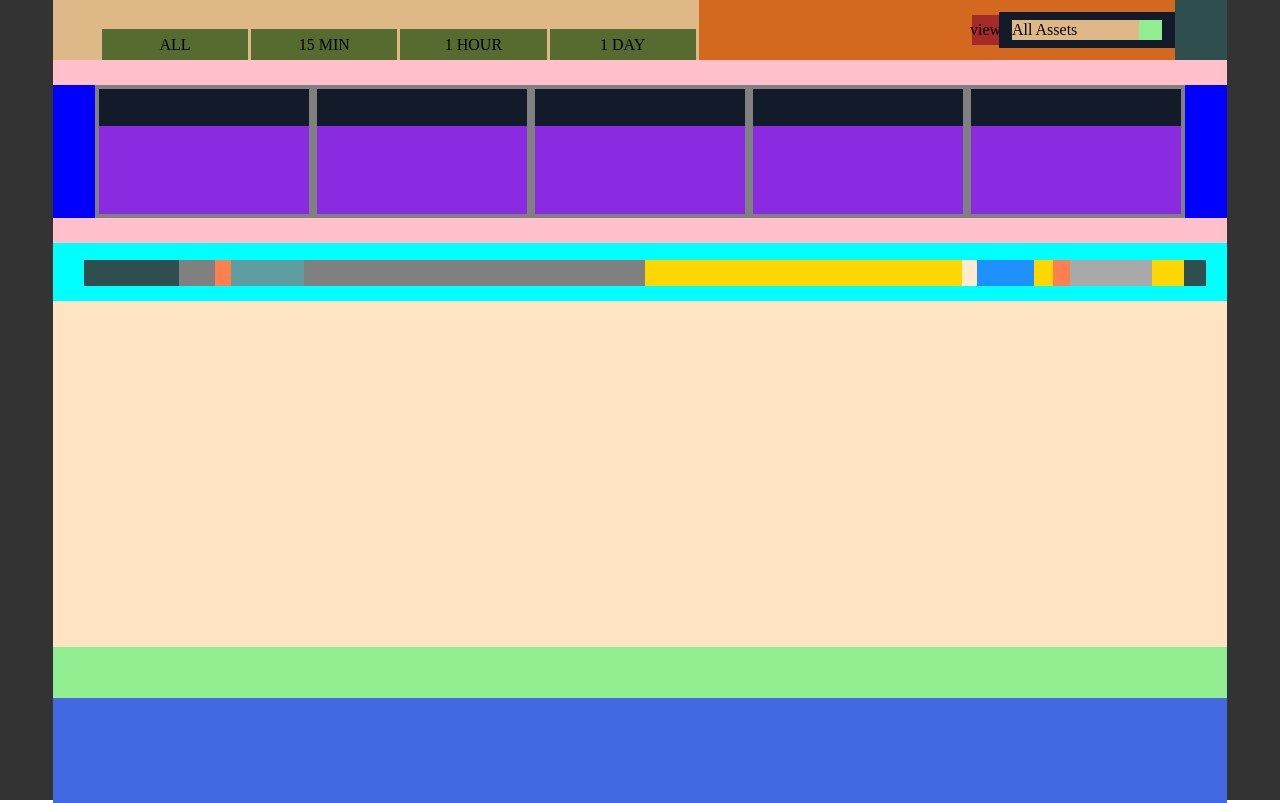
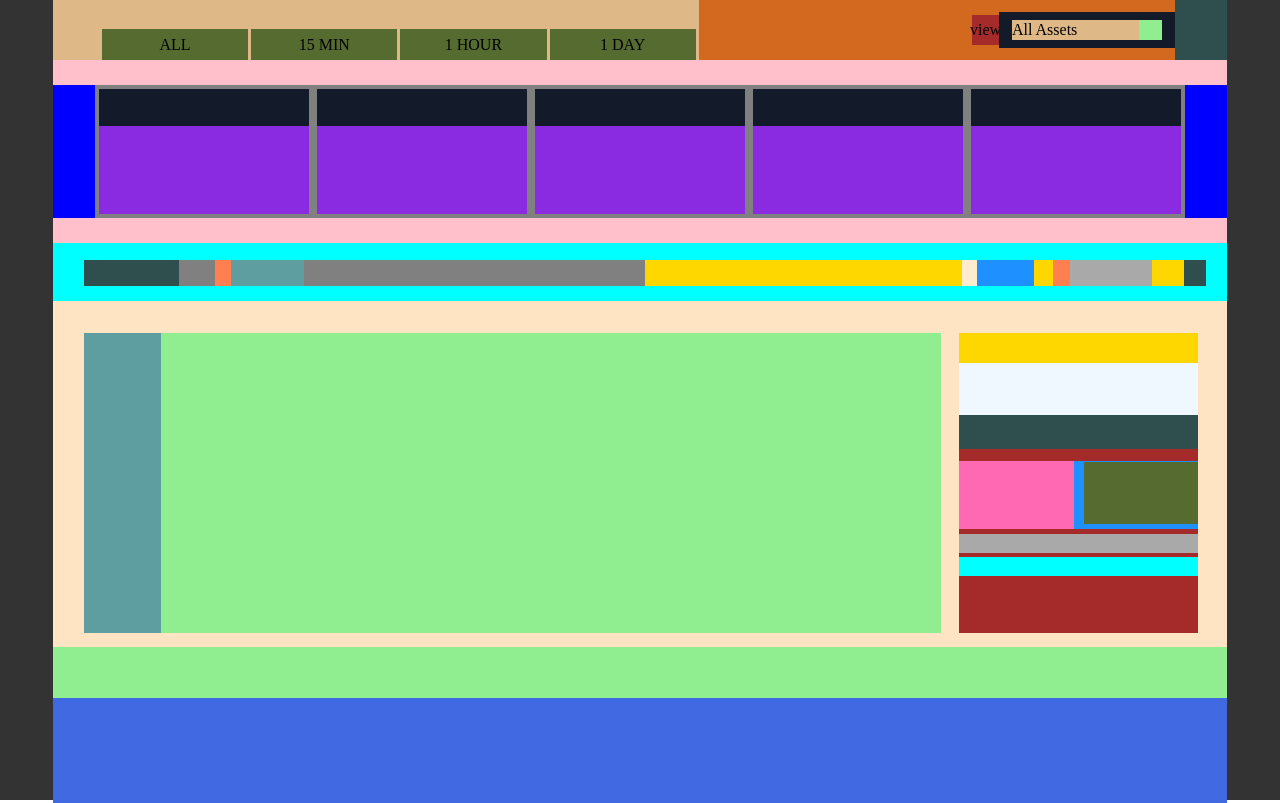
Before and after one commit to neko12377/My_Component_Library, a React app: page / in a window 1280 px wide. Built offline with nearby package versions, Linux system fonts and the light colour scheme.

Commit message:
feat: second commit

```diff
--- a/src/oneFile/Template.tsx
+++ b/src/oneFile/Template.tsx
@@ -73,8 +73,22 @@ export const App = () => {
                     <div className="main-title-oneClickTrading"></div>
                 </div>
             </section>
-            <section className="main-content-block"></section>
-            <section className="sectionFive"></section>
+            <section className="main-content-block">
+                <div className="main-content-tradeBar"></div>
+                <div className="main-content-canvas"></div>
+                <div className="main-content-tradeInfo">
+                    <div className="main-content-tradeInfo-title"></div>
+                    <div className="main-content-tradeInfo-investAmountBar"></div>
+                    <div className="main-content-tradeInfo-investAmountOption"></div>
+                    <div className="main-content-tradeInfo-utility">
+                        <div className="main-content-tradeInfo-utility-highLowButton"></div>
+                        <div className="main-content-tradeInfo-utility-investButton"></div>
+                    </div>
+                    <div className="main-content-tradeInfo-payout"></div>
+                    <div className="main-content-tradeInfo-return"></div>
+                </div>
+            </section>
+            <section className="footer-title"></section>
             <section className="sectionSix"></section>
         </div>
     )
--- a/src/oneFile/style.scss
+++ b/src/oneFile/style.scss
@@ -256,7 +256,114 @@ $currencyContentWidth: 20%;
   height: 346px;
 }
 
-.sectionFive {
+.main-content-tradeBar {
+  display: flex;
+  justify-content: center;
+  align-items: center;
+  width: 78px;
+  height: 100%;
+  background-color: cadetblue;
+}
+
+.main-content-canvas {
+  display: flex;
+  justify-content: center;
+  align-items: center;
+  width: 792px;
+  height: 100%;
+  background-color: lightgreen;
+}
+
+.main-content-tradeInfo {
+  display: flex;
+  flex-direction: column;
+  justify-content: flex-start;
+  align-items: flex-start;
+  width: 242px;
+  height: 100%;
+  background-color: brown;
+  margin-left: 18px;
+}
+
+.main-content-tradeInfo-title {
+  display: flex;
+  justify-content: center;
+  align-items: center;
+  width: 100%;
+  height: 30px;
+  background-color: gold;
+}
+
+.main-content-tradeInfo-investAmountBar {
+  display: flex;
+  justify-content: flex-start;
+  align-items: center;
+  width: 100%;
+  height: 52px;
+  padding: 11px 17px;
+  background-color: aliceblue;
+}
+
+.main-content-tradeInfo-investAmountOption {
+  display: flex;
+  justify-content: center;
+  align-items: center;
+  width: 100%;
+  height: 34px;
+  margin-bottom: 12px;
+  background-color: darkslategrey;
+}
+
+.main-content-tradeInfo-utility {
+  display: flex;
+  justify-content: center;
+  align-items: center;
+  width: 100%;
+  height: 68px;
+  margin-bottom: 5px;
+  background-color: dodgerblue;
+}
+
+.main-content-tradeInfo-utility-highLowButton {
+  display: flex;
+  justify-content: center;
+  align-items: center;
+  width: 50%;
+  height: 68px;
+  margin-right: 10px;
+  background-color: hotpink;
+}
+
+.main-content-tradeInfo-utility-investButton {
+  display: flex;
+  justify-content: center;
+  align-items: center;
+  width: 50%;
+  height: 62px;
+  margin-bottom: 5px;
+  background-color: darkolivegreen;
+}
+
+.main-content-tradeInfo-payout {
+  display: flex;
+  justify-content: center;
+  align-items: center;
+  width: 100%;
+  height: 19px;
+  background-color: darkgrey;
+}
+
+.main-content-tradeInfo-return {
+  display: flex;
+  justify-content: center;
+  align-items: center;
+  width: 100%;
+  height: 19px;
+  margin-top: 4px;
+  background-color: aqua;
+}
+
+.footer-title {
   display: flex;
   justify-content: space-around;
   padding: 17px 29px 14px 31px;
```
